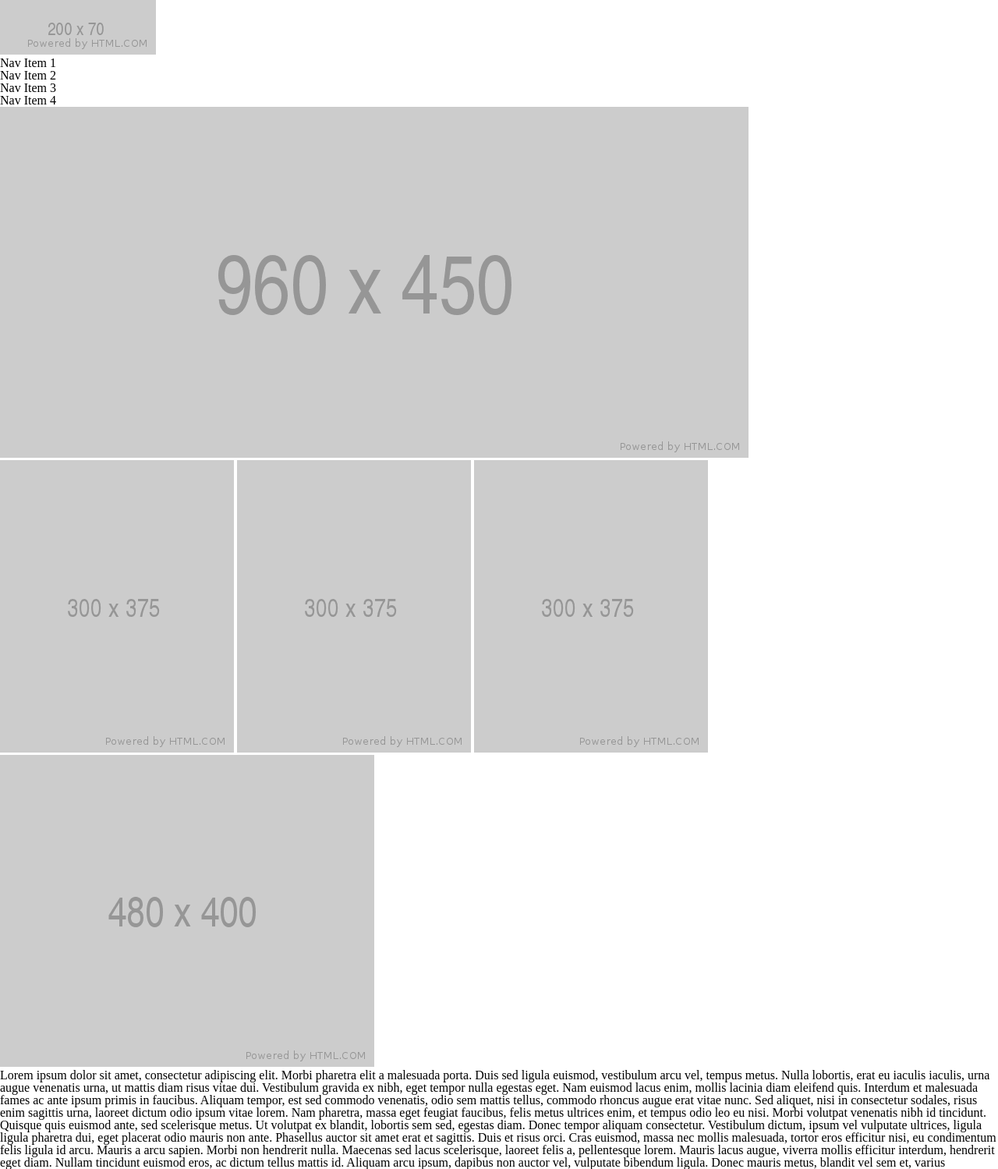
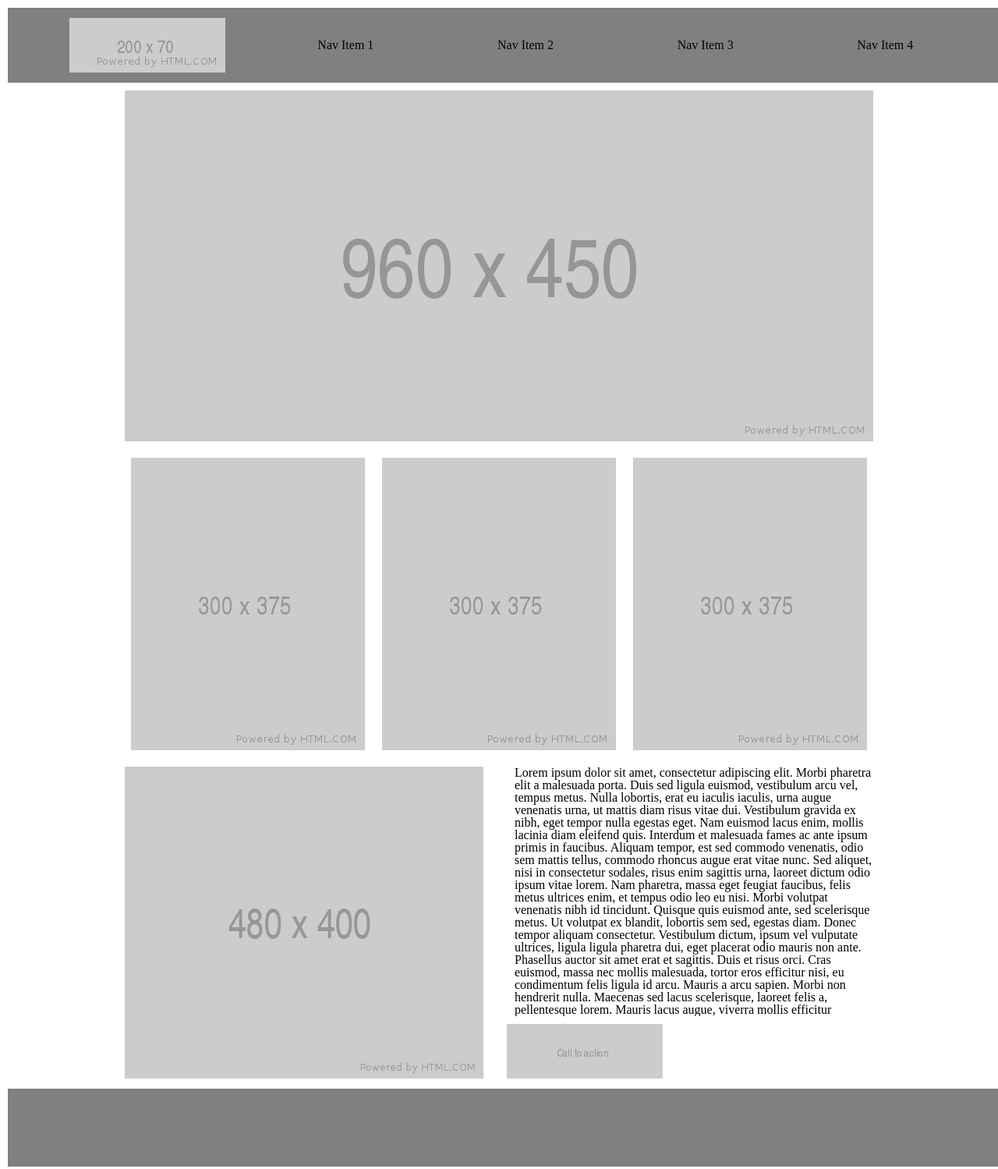
Before and after one commit to Leyi-Li/wirefame-exercise, a plain HTML site: page index.html in a window 1280 px wide. Shown: the top 1499 px of the page at 78% size. Drawn offline with Linux system fonts and the light colour scheme.

Commit message:
finished

```diff
--- a/index.html
+++ b/index.html
@@ -7,23 +7,25 @@
     </head>
 
     <body>
-        <header id= "header">
-            <img src="pic/200x70.png" />
+        <header>
+            <img class="logo" src="pic/200x70.png" />
             <p>Nav Item 1</p>
             <p>Nav Item 2</p>
             <p>Nav Item 3</p>
             <p>Nav Item 4</p>
         </header>
 
-        <main id= "main">
-            <img src="pic/960x450.png" />
-            <div id="secondPart">
+        <main>
+            <div class="firstPic">
+                <img  src="pic/960x450.png" />
+            </div>
+            <div class="secondPic">
                 <img src="pic/300x375.png" />
                 <img src="pic/300x375.png" />
                 <img src="pic/300x375.png" />
             </div>
-            <div>
-                <img src="pic/480x400.png" />
+            <div class="thirdPart">
+                <img class="thirdPic" src="pic/480x400.png" />
                 <p id="LoremIpsum">
                         Lorem ipsum dolor sit amet, consectetur adipiscing elit. Morbi pharetra elit a malesuada porta. Duis sed ligula euismod, vestibulum arcu vel, tempus metus. Nulla lobortis, erat eu iaculis iaculis, urna augue venenatis urna, ut mattis diam risus vitae dui. Vestibulum gravida ex nibh, eget tempor nulla egestas eget. Nam euismod lacus enim, mollis lacinia diam eleifend quis. Interdum et malesuada fames ac ante ipsum primis in faucibus. Aliquam tempor, est sed commodo venenatis, odio sem mattis tellus, commodo rhoncus augue erat vitae nunc. Sed aliquet, nisi in consectetur sodales, risus enim sagittis urna, laoreet dictum odio ipsum vitae lorem.
 
@@ -35,12 +37,12 @@
 
                         Proin finibus condimentum dui. Integer commodo ex metus, in bibendum nisi fermentum commodo. Phasellus ac eleifend est. Duis ornare maximus urna. Pellentesque id volutpat nunc, ac euismod lacus. Sed sed justo libero. Interdum et malesuada fames ac ante ipsum primis in faucibus. Aliquam sit amet dignissim purus, et laoreet dolor. Vestibulum lacinia euismod ultricies.
                 </p>
-                <img src="pic/call-to-action.png" />
+                <img class="call-to-action" src="pic/call-to-action.png" />
             </div>
         </main>
 
-        <footer id="footer">
+        <div class="footer">
 
-        </footer>
+        </div>
     </body>
 </html>
--- a/styles/style.css
+++ b/styles/style.css
@@ -0,0 +1,79 @@
+*{
+    box-sizing: border-box;
+}
+header{
+  width:100%;
+  background-color: gray;
+  display:flex;
+  justify-content: space-evenly;
+  margin:10px;
+}
+header>img{
+    display: inline-block;
+    top:13px;
+    position:relative;
+}
+header>p{
+    display: inline-block;
+    margin:40px;
+}
+.logo{
+    width: 200px;
+    height: 70px;
+}
+main{
+    position: relative;
+    width:960px;
+    margin:auto;
+}
+
+.firstPic{
+    width: 960px;
+    height: 450px;
+    margin-top:10px;
+    margin-bottom: 10px;
+    margin-left:auto;
+    margin-right:auto;
+}
+.secondPic{
+    margin:10px;
+    display:flex;
+    flex-flow: row nowrap;
+    flex:1 100%;
+    justify-content: center;
+}
+div.secondPic>img{
+    width: 300px;
+    height: 375px;
+    margin:11px;
+}
+.thirdPart{
+    position: relative;
+}
+
+.thirdPic{
+    width: 460px;
+    height: 400px;
+    float: left;
+
+}
+.thirdPart>p{
+    width:460px;
+    height:320px;
+    overflow:scroll;
+    float: right;
+
+}
+.call-to-action{
+    width: 200px;
+    height: 70px;
+    margin-top:10px;
+    margin-left:30px;
+}
+.footer{
+    display:block;
+    height:100px;
+    width:100%;
+    margin: 10px;
+    background-color:gray;
+}
```
